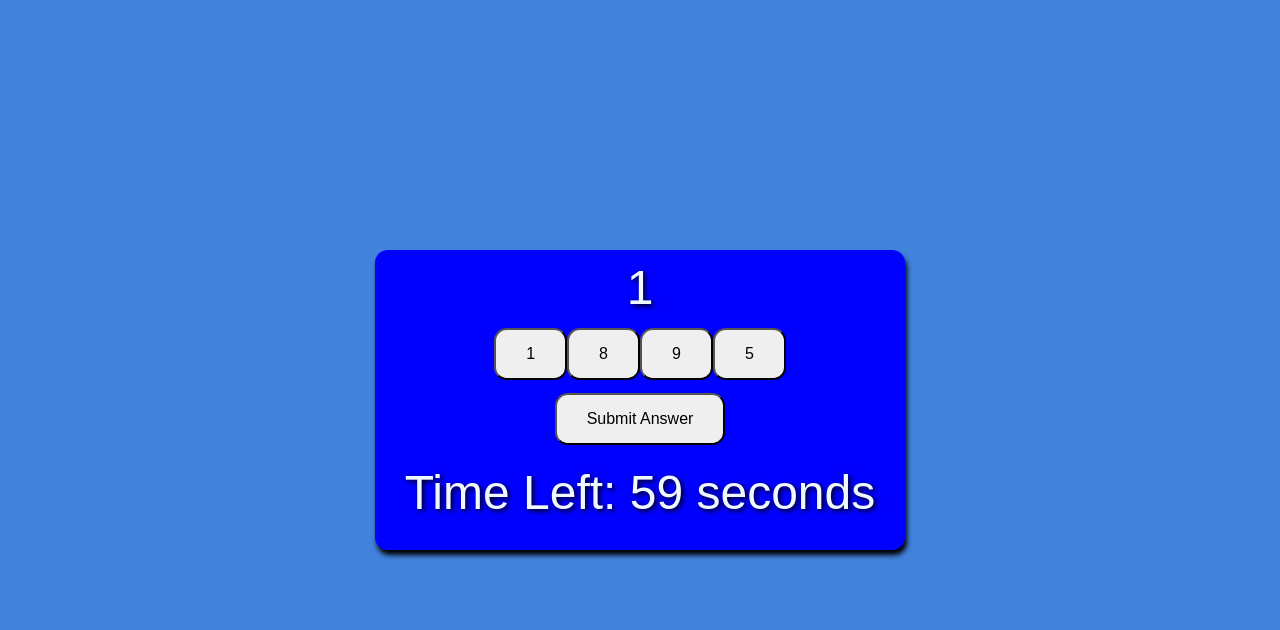
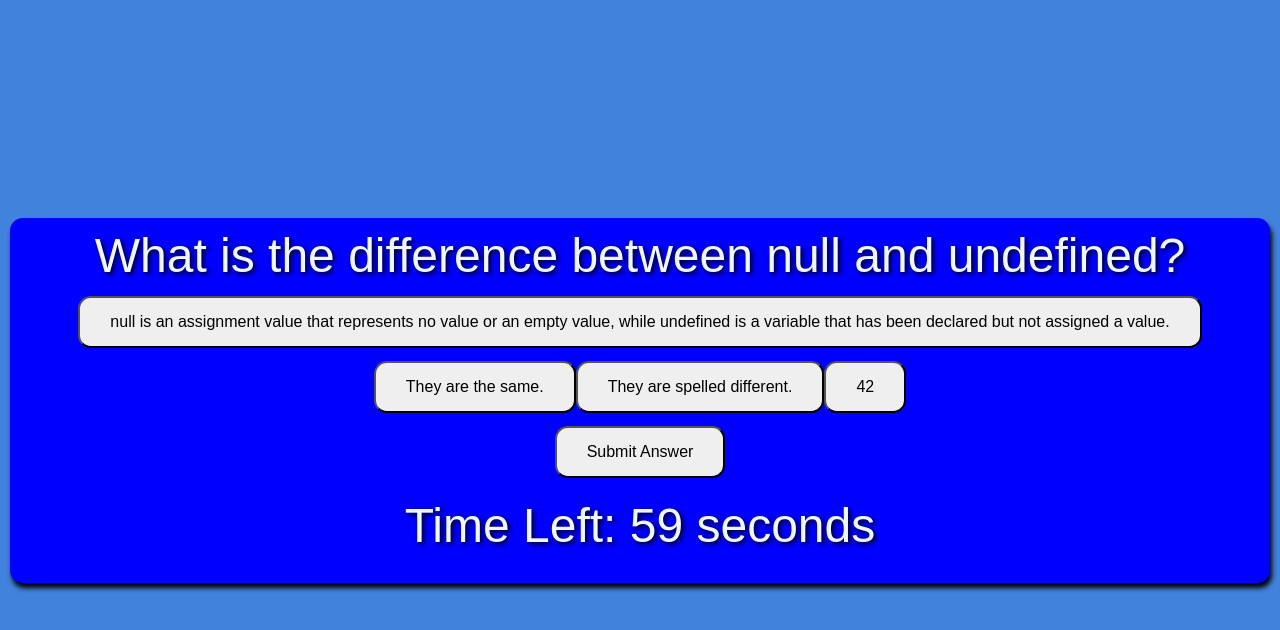
Before and after one commit to llYakll/ihaveaquestion, a plain HTML site: page ihaveaquestion/index.html in a window 1280 px wide. Both pictures are taken after a click on the button "Start Quiz". Drawn offline with Linux system fonts and the light colour scheme.

Commit message:
added questions, readme file, and did some css styling.

```diff
--- /dev/null
+++ b/ihaveaquestion/assets/css/styles.css
@@ -0,0 +1,67 @@
+body {
+    color:aliceblue;
+
+    background-color: rgb(65, 130, 220);
+    display: flex;
+    align-items: center;
+    justify-content: center;
+    min-height: 100vh;
+    margin: 0;
+}
+
+#timer {
+    padding: 20px;
+}
+
+#restart-btn {
+    border-radius: 1vw;
+    padding: 15px 10px; /* Adjust the padding as needed */
+    font-size: 18px;    /* Adjust the font size as needed */
+}
+
+#restart-btn:hover {
+    background-color:rgb(46, 118, 252)
+}
+
+h2 {
+    font-family:Verdana, Geneva, Tahoma, sans-serif;
+    text-shadow: 2px 5px 10px black;
+}
+
+.btn {
+    border-radius: 1vw;
+    padding: 15px 30px; /* Adjust the padding as needed */
+    font-size: 16px;   /* Adjust the font size as needed */
+}
+
+.btn:hover {
+    background-color:rgb(46, 118, 252)
+}
+
+.container {
+    text-shadow: 2px 2px 5px black;
+    box-shadow: 2px 5px 5px black;
+    font-family: Arial, Helvetica, sans-serif;
+    font-size: xxx-large;
+    background-color:blue;
+    text-align: center;
+    margin: 10px;
+    padding: 10px;
+    border-radius: 1vw;
+}
+
+.hide {
+    display: none;
+}
+
+#initials-form {
+    padding: 20px;
+}
+
+#initials {
+    width: 200px;
+    height: 40px;
+    font-size: 16px;
+    margin: 0px;
+    padding: 0px;
+}
--- /dev/null
+++ b/ihaveaquestion/assets/js/script.js
@@ -0,0 +1,216 @@
+//GIVEN I am taking a code quiz
+//WHEN I click the start button
+//THEN a timer starts and I am presented with a question
+//WHEN I answer a question
+//THEN I am presented with another question
+//WHEN I answer a question incorrectly
+//THEN time is subtracted from the clock
+//WHEN all questions are answered or the timer reaches 0
+//THEN the game is over
+//WHEN the game is over
+//THEN I can save my initials and score
+
+
+//GLOBAL VARIABLES
+// Document object
+var myDoc = document,
+// Index of the current question in the quiz
+    currentQuestionIndex = 0,
+// User's score
+    score = 0,
+// Interval ID for the timer
+    timerInterval,
+// Time left in seconds
+    timeLeft = 60,
+    questions = [// These are our questions arranged as objects in an array.
+    {//1
+        question: "What is the difference between null and undefined?",
+        options: ["null is an assignment value that represents no value or an empty value, while undefined is a variable that has been declared but not assigned a value.", "They are the same.", "They are spelled different.", "42"],
+        answer: ""
+    },
+
+    {//2
+        question: "What is the purpose of the “this” keyword in JavaScript?",
+        options: ["It does stuff.", "It explains this.", "The this keyword refers to the object that is executing the current function or method. It allows access to object properties and methods within the context of that object.", "Chicken Wing"],
+        answer: "null is an assignment value that represents no value or an empty value, while undefined is a variable that has been declared but not assigned a value."
+    },
+
+    {//3
+        question: "What is the difference between == and === operators in JavaScript?",
+        options: ["They are the same.", "The equality == operator is a comparison operator that compares two values and returns true if they are equal. The strict equality === operator is also a comparison operator, but it compares two values and returns true only if they are equal and of the same type.", "One is true, one is false.", "It's a boolean"],
+        answer: "The equality == operator is a comparison operator that compares two values and returns true if they are equal. The strict equality === operator is also a comparison operator, but it compares two values and returns true only if they are equal and of the same type."
+    },
+
+    {//4
+        question: "What is the difference between “var” and “let” keywords in JavaScript?",
+        options: ["The var keyword declares a global variable, The let keyword declares a local variable.", "var is for variety, let is for permissions", "Cabbage can also be used", "Vegetable"],
+        answer: "The var keyword declares a global variable, The let keyword declares a local variable."
+    },
+    {//5
+        question: "How do you execute a function when a user clicks a button?",
+        options: ["click = function", "executeFunctionOnClick()", "addEventListener('click', funtion)", "userClick()"],
+        answer: "addEventListener('click', funtion)"
+    },
+
+    {//6
+        question: "How Do You Add Comments to JavaScript Code?",
+        options: ["<!-->", "//", "/**/", "--><--"],
+        answer: "//"
+    },
+
+    {//7
+        question: "What does NaN mean?",
+        options: ["Next attribute Name", "Non affected Name", "Not a Number", "Next apple Nanny"],
+        answer: "Not a Number"
+    },
+
+    {//8
+        question: "What Are the Looping Structures in JavaScript?",
+        options: ["For loops, Do-while loops, while loops", "Loop once cut twice.", "Passive Intermodulation", "Frequency Domain Reflectometry"],
+        answer: "For loops, Do-while loops, while loops"
+    },
+    {//9
+        question: "Is JavaScript Case-Sensitive?",
+        options: ["Yes.", "No", "Under a for loop.", "only in a statement."],
+        answer: "Yes."
+    },
+
+    {//10
+        question: "In an array, the first item in the array is index number _?",
+        options: ["1", "2", "3", "0"],
+        answer: "0"
+    },
+];
+// Event listener for the "Start" button
+myDoc.getElementById("start-btn").addEventListener("click", function startButtonClick() {
+    // Hide the start button
+    myDoc.getElementById("start-btn").classList.add("hide");
+
+    // Call the startQuiz function
+    startQuiz();
+});
+// Event listener for the "Submit" button
+myDoc.getElementById("submit-btn").addEventListener("click",function submitButtonClick() {
+    checkAnswer();
+});
+// Event listener for the "Save" button
+myDoc.getElementById("save-btn").addEventListener("click", saveScore);
+
+// Event listener for the "Restart Quiz" button
+myDoc.getElementById("restart-btn").addEventListener("click", function restartButtonClick() {
+    // Reset variables and display the start button
+    currentQuestionIndex = 0;
+    score = 0;
+    timeLeft = 60;
+
+    // Show the start button
+    myDoc.getElementById("start-btn").classList.remove("hide");
+
+    // Hide the "Restart Quiz" button
+    myDoc.getElementById("restart-btn").classList.add("hide");
+
+    myDoc.getElementById("game-over-container").classList.add("hide");
+
+    myDoc.getElementById("timer").classList.remove("hide");
+
+    myDoc.getElementById("start-btn").classList.add("hide");
+
+    // Call the startQuiz function
+    startQuiz();
+});
+
+
+// FUNCTIONS
+
+// Function to start the quiz
+function startQuiz() {
+    // Hide and show relevant elements
+    myDoc.getElementById("quiz-header").classList.add("hide");
+    myDoc.getElementById("quiz-container").classList.remove("hide");
+    myDoc.getElementById("question-container").classList.remove("hide");
+    myDoc.getElementById("submit-btn").classList.remove("hide");
+   // Load the first question and start the timer
+    loadQuestion();
+    startTimer();
+}
+// Function to load a question onto the page
+function loadQuestion() {
+    var currentQuestion = questions[currentQuestionIndex];
+    // Display the question text
+    myDoc.getElementById("question").innerText = currentQuestion.question;
+    // Clear existing answer buttons
+    var answerBtns = myDoc.getElementById("answer-btns");
+    answerBtns.innerHTML = "";
+    // Create buttons for each answer option
+    currentQuestion.options.forEach(function createOptionButton(option, index) {
+        var btn = myDoc.createElement("button");
+        btn.innerText = option;
+        btn.classList.add("btn");
+        // Add an event listener to check the answer when a button is clicked
+        btn.addEventListener("click", function optionButtonClick() {
+            checkAnswer(option);
+        });
+        // Append the button to the answer buttons container
+        answerBtns.appendChild(btn);
+    });
+}
+// Function to check the user's answer
+function checkAnswer(userAnswer) {
+    var currentQuestion = questions[currentQuestionIndex];
+    // Update score and time based on the user's answer
+    if (userAnswer === currentQuestion.answer) {
+        score += 10;
+    } else {
+        timeLeft -= 10;
+    }
+    // Move to the next question or end the quiz if all questions are answered
+    currentQuestionIndex++;
+
+    if (currentQuestionIndex < questions.length) {
+        loadQuestion();
+    } else {
+        endQuiz();
+    }
+}
+// Function to start the timer
+function startTimer() {
+    timerInterval = setInterval(function updateTimer() {
+        // Update the timer text with a label
+        myDoc.getElementById("timer").innerText = "Time Left: " + timeLeft + " seconds";
+
+        timeLeft--;
+
+        // End the quiz if time runs out
+        if (timeLeft < 0) {
+            endQuiz();
+        }
+    }, 1000); // Update every 1000 milliseconds (1 second)
+}
+// Function to end the quiz
+function endQuiz() {
+    clearInterval(timerInterval);
+ // Hide question container and submit button, show game over container
+    myDoc.getElementById("question-container").classList.add("hide");
+    myDoc.getElementById("submit-btn").classList.add("hide");
+    myDoc.getElementById("game-over-container").classList.remove("hide");
+    myDoc.getElementById("timer").classList.add("hide");
+// Display the final score
+    myDoc.getElementById("final-score").innerText = score;
+    myDoc.getElementById("restart-btn").classList.remove("hide");
+
+}
+
+
+
+// Function to save the user's score
+function saveScore() {
+    var initials = myDoc.getElementById("initials").value.trim();
+
+    if (initials !== "") {
+        // Store the user's initials and score in local storage
+        localStorage.setItem("userScore", JSON.stringify({ initials: initials, score: score }));
+        alert("Score saved! Initials: " + initials + ", Score: " + score);
+    } else {
+        alert("Please enter initials to save your score.");
+    }
+}
--- a/ihaveaquestion/assets/script.js
+++ /dev/null
@@ -1,216 +0,0 @@
-//GIVEN I am taking a code quiz
-//WHEN I click the start button
-//THEN a timer starts and I am presented with a question
-//WHEN I answer a question
-//THEN I am presented with another question
-//WHEN I answer a question incorrectly
-//THEN time is subtracted from the clock
-//WHEN all questions are answered or the timer reaches 0
-//THEN the game is over
-//WHEN the game is over
-//THEN I can save my initials and score
-
-
-//GLOBAL VARIABLES
-// Document object
-var myDoc = document,
-// Index of the current question in the quiz
-    currentQuestionIndex = 0,
-// User's score
-    score = 0,
-// Interval ID for the timer
-    timerInterval,
-// Time left in seconds
-    timeLeft = 60,
-    questions = [// These are our questions arranged as objects in an array.
-    {//1
-        question: "1",
-        options: ["1", "8", "9", "5"],
-        answer: "1"
-    },
-
-    {//2
-        question: "2",
-        options: ["1", "3", "2", "4"],
-        answer: "2"
-    },
-
-    {//3
-        question: "3",
-        options: ["6", "3", "5", "7"],
-        answer: "3"
-    },
-
-    {//4
-        question: "4",
-        options: ["7", "5", "6", "4"],
-        answer: "4"
-    },
-    {//5
-        question: "5",
-        options: ["7", "8", "5", "9"],
-        answer: "5"
-    },
-
-    {//6
-        question: "6",
-        options: ["1", "6", "2", "3"],
-        answer: "6"
-    },
-
-    {//7
-        question: "7",
-        options: ["1", "2", "7", "3"],
-        answer: "7"
-    },
-
-    {//8
-        question: "8",
-        options: ["8", "1", "2", "3"],
-        answer: "8"
-    },
-    {//9
-        question: "9",
-        options: ["9", "1", "2", "3"],
-        answer: "9"
-    },
-
-    {//10
-        question: "10",
-        options: ["1", "2", "3", "10"],
-        answer: "10"
-    },
-];
-// Event listener for the "Start" button
-myDoc.getElementById("start-btn").addEventListener("click", function startButtonClick() {
-    // Hide the start button
-    myDoc.getElementById("start-btn").classList.add("hide");
-
-    // Call the startQuiz function
-    startQuiz();
-});
-// Event listener for the "Submit" button
-myDoc.getElementById("submit-btn").addEventListener("click",function submitButtonClick() {
-    checkAnswer();
-});
-// Event listener for the "Save" button
-myDoc.getElementById("save-btn").addEventListener("click", saveScore);
-
-// Event listener for the "Restart Quiz" button
-myDoc.getElementById("restart-btn").addEventListener("click", function restartButtonClick() {
-    // Reset variables and display the start button
-    currentQuestionIndex = 0;
-    score = 0;
-    timeLeft = 60;
-
-    // Show the start button
-    myDoc.getElementById("start-btn").classList.remove("hide");
-
-    // Hide the "Restart Quiz" button
-    myDoc.getElementById("restart-btn").classList.add("hide");
-
-    myDoc.getElementById("game-over-container").classList.add("hide");
-
-    myDoc.getElementById("timer").classList.remove("hide");
-
-    myDoc.getElementById("start-btn").classList.add("hide");
-
-    // Call the startQuiz function
-    startQuiz();
-});
-
-
-// FUNCTIONS
-
-// Function to start the quiz
-function startQuiz() {
-    // Hide and show relevant elements
-    myDoc.getElementById("quiz-header").classList.add("hide");
-    myDoc.getElementById("quiz-container").classList.remove("hide");
-    myDoc.getElementById("question-container").classList.remove("hide");
-    myDoc.getElementById("submit-btn").classList.remove("hide");
-   // Load the first question and start the timer
-    loadQuestion();
-    startTimer();
-}
-// Function to load a question onto the page
-function loadQuestion() {
-    var currentQuestion = questions[currentQuestionIndex];
-    // Display the question text
-    myDoc.getElementById("question").innerText = currentQuestion.question;
-    // Clear existing answer buttons
-    var answerBtns = myDoc.getElementById("answer-btns");
-    answerBtns.innerHTML = "";
-    // Create buttons for each answer option
-    currentQuestion.options.forEach(function createOptionButton(option, index) {
-        var btn = myDoc.createElement("button");
-        btn.innerText = option;
-        btn.classList.add("btn");
-        // Add an event listener to check the answer when a button is clicked
-        btn.addEventListener("click", function optionButtonClick() {
-            checkAnswer(option);
-        });
-        // Append the button to the answer buttons container
-        answerBtns.appendChild(btn);
-    });
-}
-// Function to check the user's answer
-function checkAnswer(userAnswer) {
-    var currentQuestion = questions[currentQuestionIndex];
-    // Update score and time based on the user's answer
-    if (userAnswer === currentQuestion.answer) {
-        score += 10;
-    } else {
-        timeLeft -= 10;
-    }
-    // Move to the next question or end the quiz if all questions are answered
-    currentQuestionIndex++;
-
-    if (currentQuestionIndex < questions.length) {
-        loadQuestion();
-    } else {
-        endQuiz();
-    }
-}
-// Function to start the timer
-function startTimer() {
-    timerInterval = setInterval(function updateTimer() {
-        // Update the timer text with a label
-        myDoc.getElementById("timer").innerText = "Time Left: " + timeLeft + " seconds";
-
-        timeLeft--;
-
-        // End the quiz if time runs out
-        if (timeLeft < 0) {
-            endQuiz();
-        }
-    }, 1000); // Update every 1000 milliseconds (1 second)
-}
-// Function to end the quiz
-function endQuiz() {
-    clearInterval(timerInterval);
- // Hide question container and submit button, show game over container
-    myDoc.getElementById("question-container").classList.add("hide");
-    myDoc.getElementById("submit-btn").classList.add("hide");
-    myDoc.getElementById("game-over-container").classList.remove("hide");
-    myDoc.getElementById("timer").classList.add("hide");
-// Display the final score
-    myDoc.getElementById("final-score").innerText = score;
-    myDoc.getElementById("restart-btn").classList.remove("hide");
-
-}
-
-
-
-// Function to save the user's score
-function saveScore() {
-    var initials = myDoc.getElementById("initials").value.trim();
-
-    if (initials !== "") {
-        // Store the user's initials and score in local storage
-        localStorage.setItem("userScore", JSON.stringify({ initials: initials, score: score }));
-        alert("Score saved! Initials: " + initials + ", Score: " + score);
-    } else {
-        alert("Please enter initials to save your score.");
-    }
-}
--- a/ihaveaquestion/assets/styles.css
+++ /dev/null
@@ -1,67 +0,0 @@
-body {
-    color:aliceblue;
-
-    background-color: rgb(65, 130, 220);
-    display: flex;
-    align-items: center;
-    justify-content: center;
-    min-height: 100vh;
-    margin: 0;
-}
-
-#timer {
-    padding: 20px;
-}
-
-#restart-btn {
-    border-radius: 1vw;
-    padding: 15px 10px; /* Adjust the padding as needed */
-    font-size: 18px;    /* Adjust the font size as needed */
-}
-
-#restart-btn:hover {
-    background-color:rgb(46, 118, 252)
-}
-
-h2 {
-    font-family:Verdana, Geneva, Tahoma, sans-serif;
-    text-shadow: 2px 5px 10px black;
-}
-
-.btn {
-    border-radius: 1vw;
-    padding: 15px 30px; /* Adjust the padding as needed */
-    font-size: 16px;   /* Adjust the font size as needed */
-}
-
-.btn:hover {
-    background-color:rgb(46, 118, 252)
-}
-
-.container {
-    text-shadow: 2px 2px 5px black;
-    box-shadow: 2px 5px 5px black;
-    font-family: Arial, Helvetica, sans-serif;
-    font-size: xxx-large;
-    background-color:blue;
-    text-align: center;
-    margin: 10px;
-    padding: 10px;
-    border-radius: 1vw;
-}
-
-.hide {
-    display: none;
-}
-
-#initials-form {
-    padding: 20px;
-}
-
-#initials {
-    width: 200px;
-    height: 40px;
-    font-size: 16px;
-    margin: 0px;
-    padding: 0px;
-}
```
Also changed, not shown: ihaveaquestion/index.html (+3 -3 lines), ihaveaquestion/assets/img/Screenshot_1.png (added), ihaveaquestion/assets/img/Screenshot_3.png (added), 1 other file.
